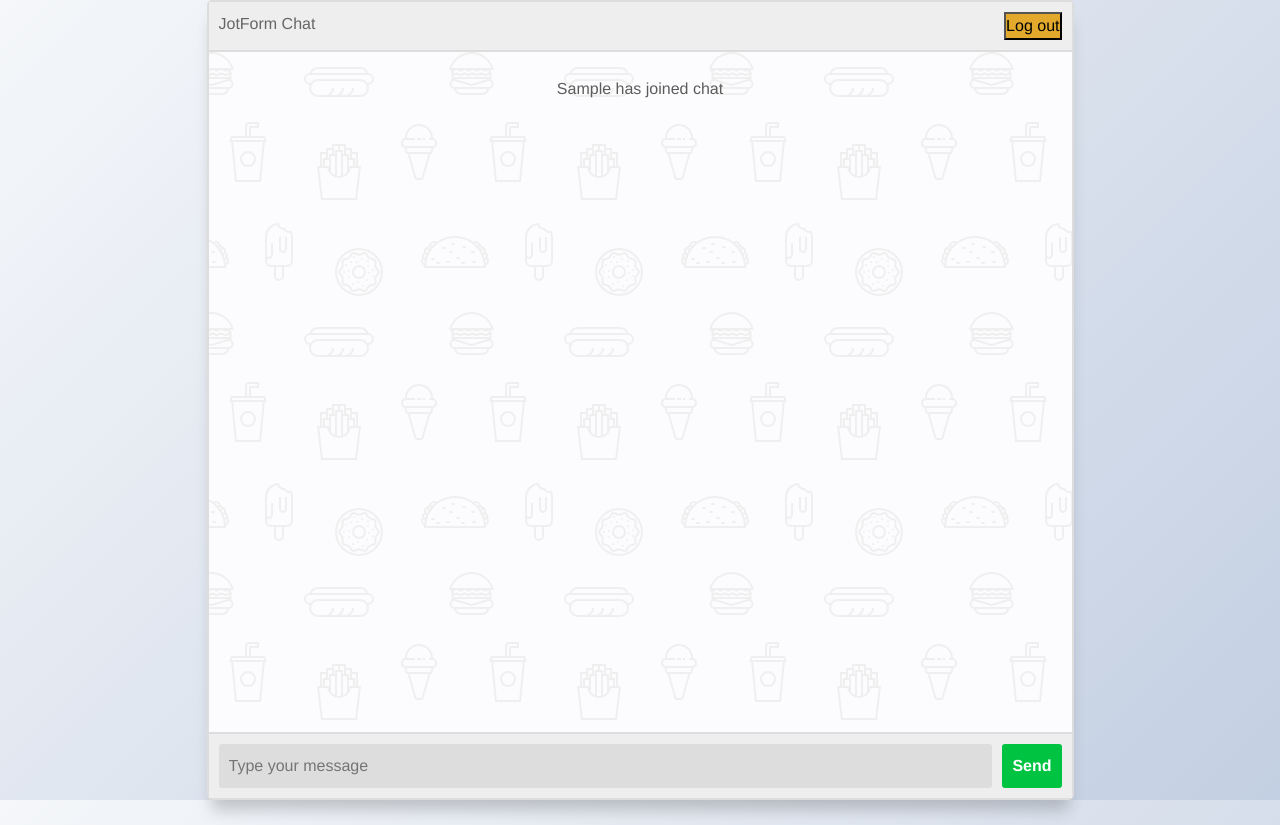
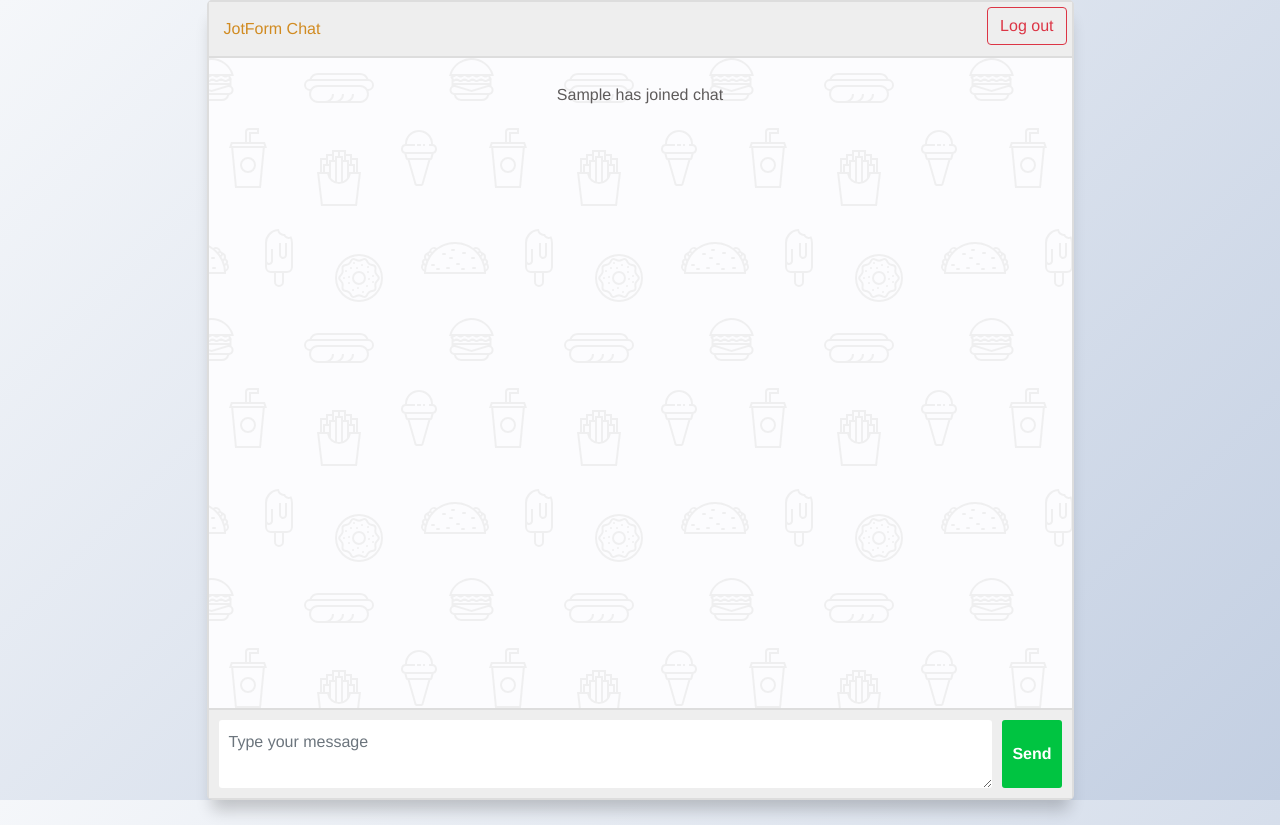
Before and after one commit to MertWithMouth/WidgetFinal, a React (Create React App) app: page / in a window 1280 px wide. Both pictures are taken after typing "Sample" into the empty fields and a click on the button "Log-In". Built offline with nearby package versions, Linux system fonts and the light colour scheme; no server answers.

Commit message:
weirdly the css keep changes

```diff
--- a/package.json
+++ b/package.json
@@ -11,9 +11,11 @@
     "@testing-library/user-event": "^7.2.1",
     "axios": "^0.19.2",
     "react": "^16.13.1",
+    "react-bootstrap": "^1.3.0",
     "react-dom": "^16.13.1",
     "react-router-dom": "^5.2.0",
-    "react-scripts": "3.4.1"
+    "react-scripts": "3.4.1",
+    "react-textarea-autosize": "^8.2.0"
   },
   "scripts": {
     "start": "react-scripts start",
--- a/src/App.js
+++ b/src/App.js
@@ -2,10 +2,6 @@ import React, { Component } from 'react';
 import './App.css';
 import Login from './Components/Login/Login';
 import MessagePanel from './Components/MessagePanel/MessagePanel';
-import {Route, BrowserRouter, Switch} from 'react-router-dom';
-
-
-
 
 class App extends Component{
 
@@ -42,8 +38,6 @@ class App extends Component{
             </div>
           );
 
-
-
     }
 }
 
--- a/src/Components/DisplayMessage/DisplayMessage.css
+++ b/src/Components/DisplayMessage/DisplayMessage.css
@@ -47,7 +47,7 @@
   padding: 15px;
   border-radius: 15px;
   background: var(--othermessage-bg);
-
+  overflow-wrap: break-word;
 }
 .messageinfo {
   display: flex;
@@ -66,7 +66,8 @@
 
 .othermessage .messagecontent {
   border-bottom-left-radius: 0;
-  overflow: auto;
+  overflow-wrap: break-word;
+
 }
 
 .mymessage {
@@ -76,7 +77,8 @@
   background: var(--mymessage-bg);
   color: #fff;
   border-bottom-right-radius: 0;
-  overflow: auto;
+  overflow-wrap: break-word;
+
 }
 .mymessage .msg-img {
   margin: 0 0 0 10px;
--- a/src/Components/MessageBox/MessageBox.js
+++ b/src/Components/MessageBox/MessageBox.js
@@ -2,44 +2,49 @@ import React, { Component } from 'react';
 import './MessageBox.css'
 
 
+
 class MessageBox extends Component {
 
-    state={
-        message:''
+    constructor(props){
+        super(props)
+        this.state={
+            message:''
+        }
+        this.changeHandler=this.changeHandler.bind(this);
+        this.submitHandler=this.submitHandler.bind(this);
+        this.MessageHandler=this.MessageHandler.bind(this);
     }
 
-    messageHandler=(e) =>{
 
-        this.setState({message: e.target.value})
-
-
-}
-
-    submitHandler=(e)=>{
-
-        e.preventDefault();
-       this.props.sendMessage(this.state.message)
-       this.setState({message:''})
-
+    changeHandler =(e)=>{
+        this.setState({message: e.target.value});
 
     }
 
 
-   render(){
-        return (
+    submitHandler=(e)=>{
+        e.preventDefault();
+        this.props.sendMessage(this.state.message);
+        this.setState({message: ""});
 
+    }
 
-        <form className="sendmessageform" onSubmit={this.submitHandler} >
+    MessageHandler = (e) => {
+        if(e.keyCode === 13){
+
+            e.preventDefault();
+            this.props.sendMessage(this.state.message);
+            this.setState({message: ""});
+        }
+    }
 
 
 
-             <input className='inputarea' type ='text' placeholder="Type your message"
-             onChange={this.messageHandler}
-             value={this.state.message} rows="3"
-
-             />
-
-             <button type="submit" class="sendbutton">Send</button>
+   render(){
+        return (
+        <form className="sendmessageform" >
+            <textarea class="form-control" id="exampleFormControlTextarea1" onKeyDown={this.MessageHandler} placeholder="Type your message" rows={2} onChange={this.changeHandler} value={this.state.message}></textarea>
+             <button type="submit" class="sendbutton" onClick={this.submitHandler}>Send</button>
         </form>
 
 
--- a/src/Components/MessagePanel/Layout.js
+++ b/src/Components/MessagePanel/Layout.js
@@ -1,5 +1,5 @@
 import React, { Component } from 'react';
-
+import {Button} from 'react-bootstrap';
 class Layout extends Component{
 
     closeHandler=(e)=>{
@@ -14,10 +14,11 @@ class Layout extends Component{
     render(){
         return (
             <div className="Layout">
-                 <div class="msger-header-title">JotForm Chat</div>
-                 <button type="button" class="logoutbutton" onClick={this.closeHandler}>
-          <span class="glyphicon glyphicon-log-out"></span> Log out
-        </button>
+                 <div class="chat-title">JotForm Chat</div>
+                 <div>
+                 <Button variant="outline-danger" onClick={this.closeHandler}>Log out</Button>{' '}
+                 </div>
+
             </div>
 
         )
--- a/src/Components/MessagePanel/MessagePanel.css
+++ b/src/Components/MessagePanel/MessagePanel.css
@@ -45,14 +45,14 @@ body {
 .Layout {
   display: flex;
   justify-content: space-between;
-  padding: 10px;
+  padding: 5px;
   border-bottom: var(--border);
   background: #eee;
-  color: #666;
+  color: rgb(209, 139, 33);
+
+
 
 }
-
-.logoutbutton{
-
-  background-color: rgb(226, 169, 44);
+.chat-title{
+  margin: 10px;
 }
--- a/src/Components/MessagePanel/MessagePanel.js
+++ b/src/Components/MessagePanel/MessagePanel.js
@@ -39,13 +39,14 @@ class MessagePanel extends Component {
   this.props.connection.send(JSON.stringify(data))
   this.props.setUsernameNull(null)
  }
+
+
   render(){
   return (
     <section className="MessagePanel">
 
-      <div className='header'>
+
       <Layout logout={this.logout}/>
-      </div>
       <DisplayMessages messages={this.state.messages} username={this.props.username} />
       <MessageBox sendMessage={this.sendMessage} username={this.props.username} />
       </section>
```
Also changed, not shown: src/Components/MessageBox/MessageBox.css (line endings or trailing spaces), 1 other file (tests, documents, lock files or other folders).
